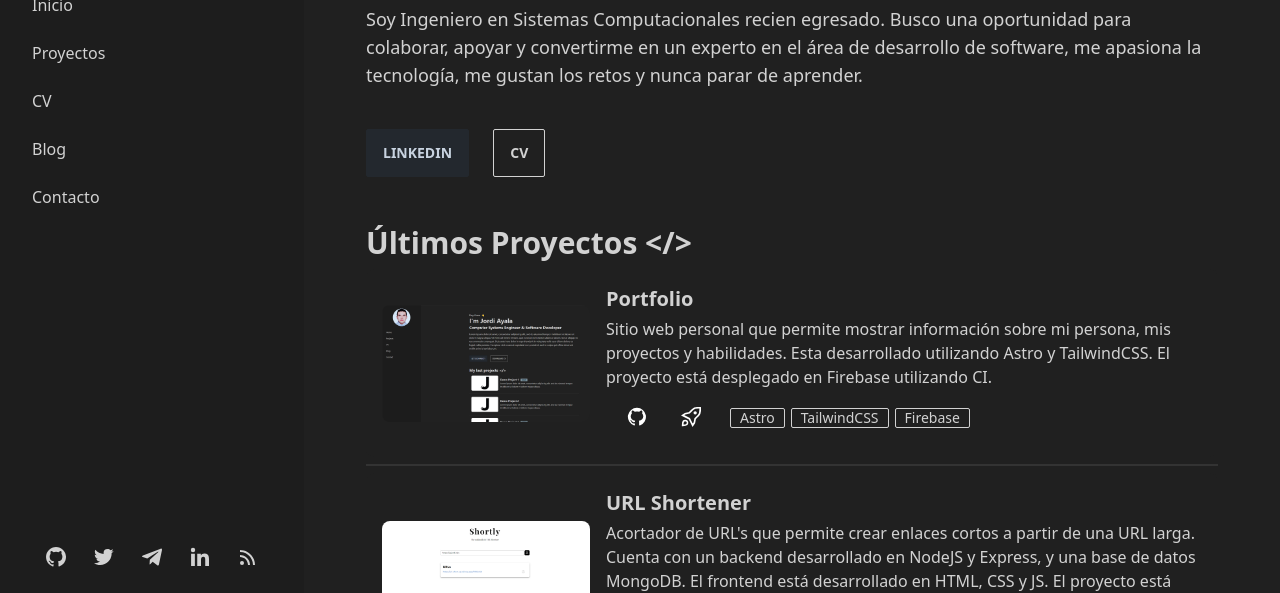
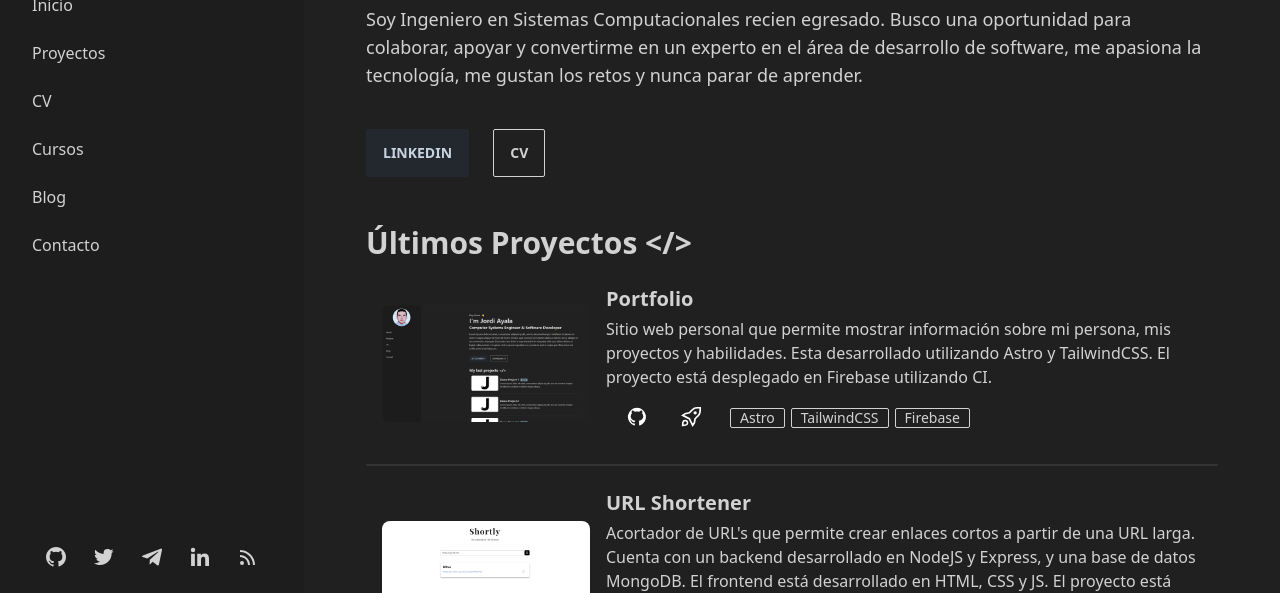
Before and after one commit to ASJordi/personal-website, an Astro site: page / in a window 1280 px wide. Shown: the part 207-800 px from the top of the page. Built offline with nearby package versions, Linux system fonts and the light colour scheme; Astro itself is replaced by a stand-in of ours.

Commit message:
feat(home): :sparkles: add section

```diff
--- a/src/components/SideBar.astro
+++ b/src/components/SideBar.astro
@@ -15,6 +15,7 @@
       <li><a href="/">Inicio</a></li>
       <li><a href="/projects">Proyectos</a></li>
       <li><a href="/cv">CV</a></li>
+      <li><a href="/cursos">Cursos</a></li>
       <li><a href="/blog/1">Blog</a></li>
       <li><a href="mailto:jord7as@gmail.com">Contacto</a></li>
     </ul>
```
